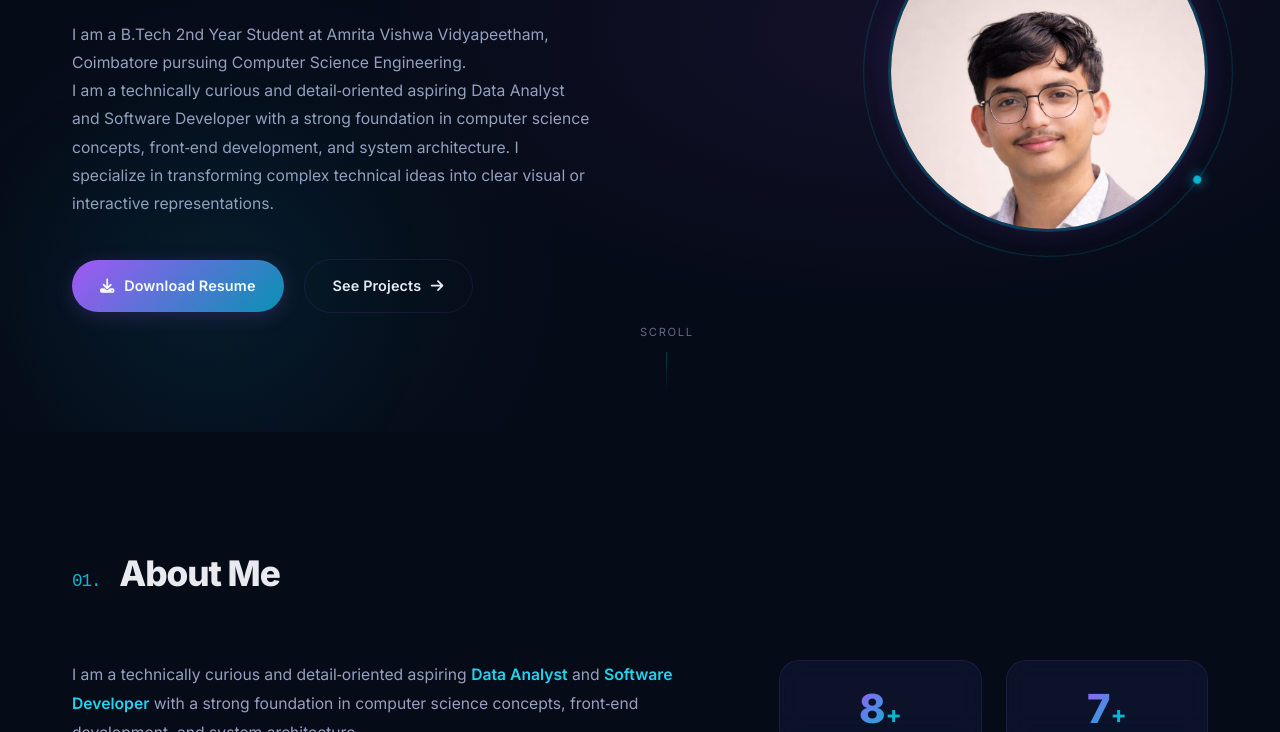
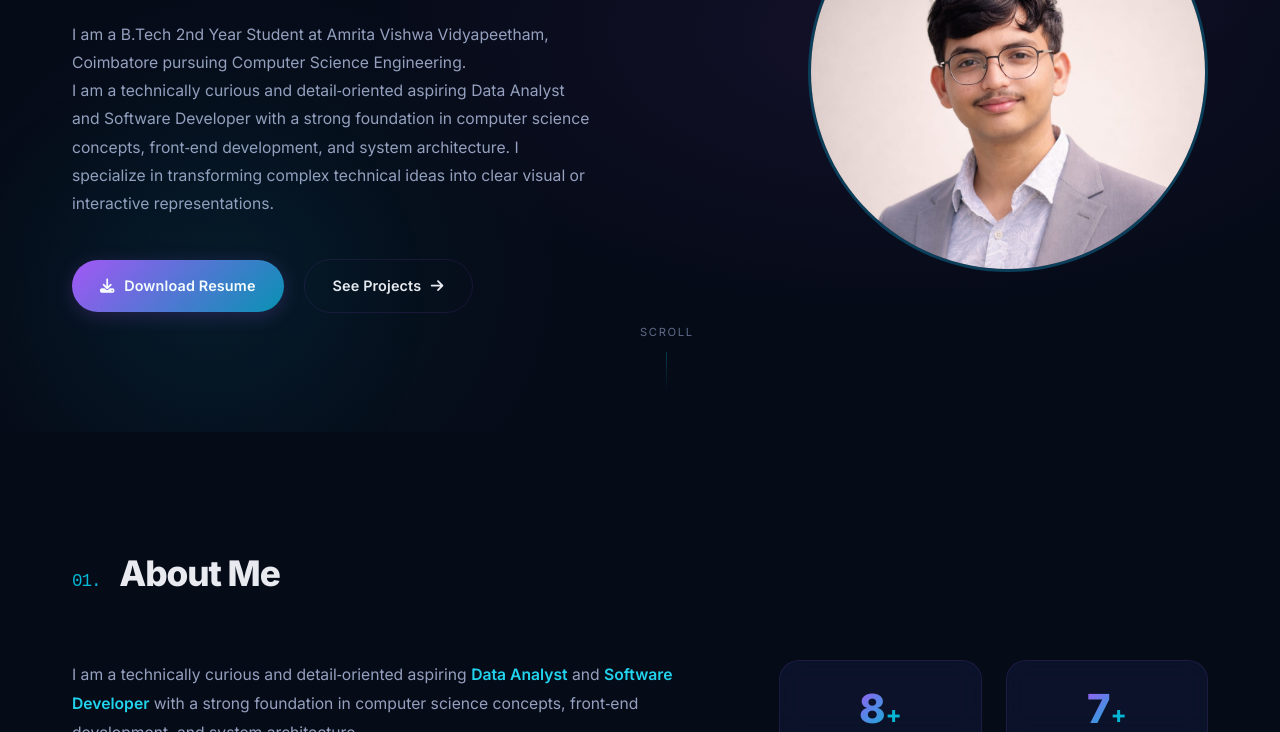
Before and after one commit to rishitkumar8/Portfolio, a plain HTML site: page index.html in a window 1280 px wide. Shown: the part 368-1100 px from the top of the page. Drawn offline with Linux system fonts and the light colour scheme.

Commit message:
Resize image-frame and its image dimensions

```diff
--- a/styles.css
+++ b/styles.css
@@ -415,8 +415,8 @@ strong {
 }
 
 .image-frame {
-    width: 320px;
-    height: 320px;
+    width: 400px;
+    height: 400px;
     border-radius: 50%;
     overflow: hidden;
     border: 3px solid rgba(6, 182, 212, 0.25);
@@ -426,8 +426,8 @@ strong {
 }
 
 .image-frame img {
-    width: 200%;
-    height: 150%;
+    width: 150%;
+    height: 120%;
     object-fit: cover;
     transition: transform 0.6s ease;
 }
```
